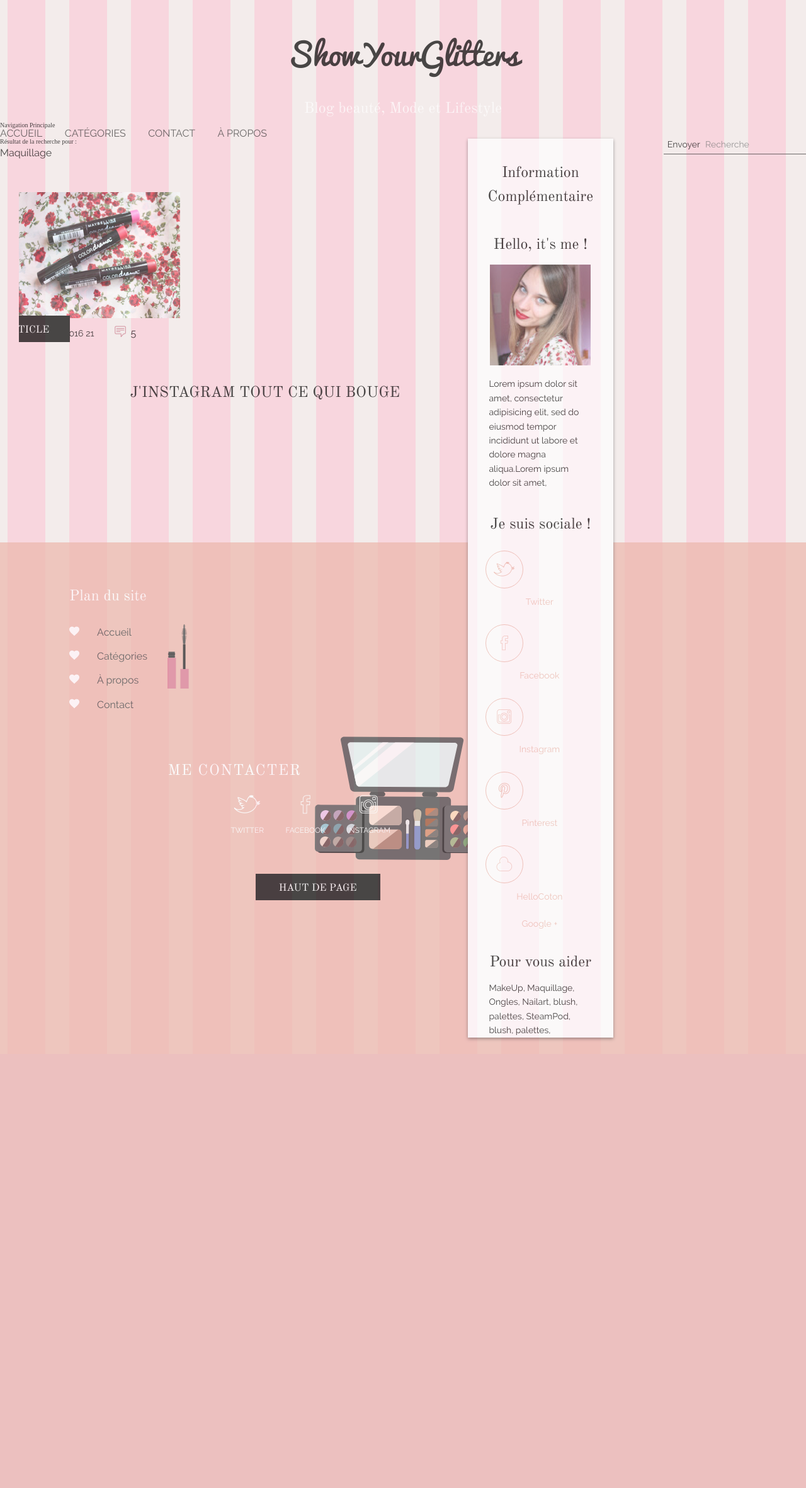
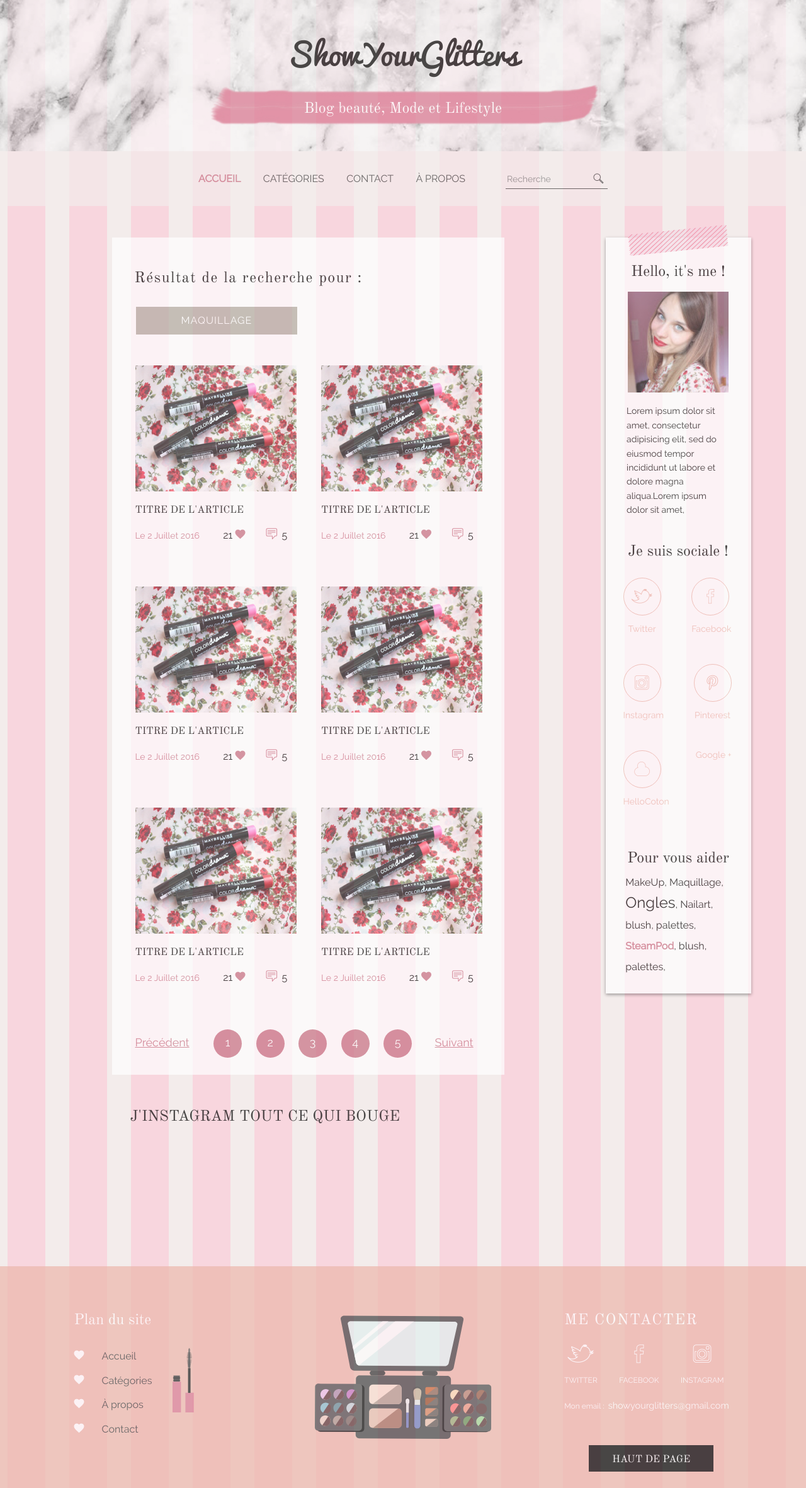
Before and after one commit to dylanschirino/blogbeauty, a PHP site: page /search.html in a window 1280 px wide. Shown: the whole page at 63% size. Before the commit the page ends 1652 px from the top, so only its background shows below. Run offline with PHP 8.4, Linux system fonts and the light colour scheme; some web fonts are replaced.

Commit message:
Search page done

```diff
--- a/www/css/styles.css
+++ b/www/css/styles.css
@@ -522,6 +522,28 @@ a {
 
 /* BLOGBEAUTY
 *
+* /sass/object/search.scss - NON design of the Search section stylesheet
+*
+* coded by Dylan Schirino
+* started at 02/08/2016
+*/
+.moreArticle__article--search {
+  margin-left: 3.7em; }
+
+.moreArticle__pagination--search {
+  width: 100%;
+  margin-left: 3.7em;
+  padding-bottom: 2.7em; }
+
+.search {
+  width: 62.3em; }
+  .search__keyword {
+    width: 16em;
+    height: 2.75em;
+    margin-left: 2.4em; }
+
+/* BLOGBEAUTY
+*
 * /sass/object/header.scss - non design header stylesheet
 *
 * coded by Dylan Schirino
@@ -782,7 +804,7 @@ a {
   font: 1.8em "raleway", "Helvetica", Arial, sans-serif;
   color: #C77083;
   text-decoration: underline;
-  padding-right: 1.8888em; }
+  padding-right: 0.8888em; }
   .pagination__link:hover {
     text-decoration: none; }
 
@@ -1021,10 +1043,12 @@ a {
 .commentform__label {
   font: 1.6em/1.9 "raleway", "Helvetica", Arial, sans-serif;
   text-transform: uppercase;
-  color: #C77083; }
+  color: #C77083;
+  letter-spacing: 1px; }
 
 .commentform__input {
-  font-size: 1.6em; }
+  font-size: 1.6em;
+  padding-left: 1em; }
 
 .commentform__submit {
   font: 1.6em/2.8 "old_standard";
@@ -1039,4 +1063,26 @@ a {
     background-color: white;
     color: black; }
 
+/* BLOGBEAUTY
+*
+* /sass/components/search.scss - design of the Search section stylesheet
+*
+* coded by Dylan Schirino
+* started at 02/08/2016
+*/
+.search {
+  background-color: white; }
+  .search__title {
+    font: 2.4em/3.6 "old_standard";
+    letter-spacing: 1.5px;
+    padding: 1em 0 0 1.5em; }
+  .search__keyword {
+    font-size: 1.6em;
+    line-height: 2.7em;
+    color: white;
+    text-transform: uppercase;
+    letter-spacing: 1px;
+    background-color: #B2ABA1;
+    text-align: center; }
+
 /*# sourceMappingURL=styles.css.map */
--- a/www/sass/components/_TextArticle.scss
+++ b/www/sass/components/_TextArticle.scss
@@ -77,9 +77,11 @@
     font: 1.6em/1.9 $raleway;
     text-transform: uppercase;
     color: $pink;
+    letter-spacing: 1px;
   }
   &__input{
     font-size: 1.6em;
+    padding-left: 1em;
   }
   &__submit{
     font:1.6em/2.8 $oldstandard;
--- a/www/sass/components/_discover.scss
+++ b/www/sass/components/_discover.scss
@@ -67,7 +67,7 @@
     font: 1.8em $raleway;
     color: $pink;
     text-decoration: underline;
-    padding-right: 1.8888em;
+    padding-right: 0.8888em;
     &:hover{
       text-decoration: none;
     }
--- /dev/null
+++ b/www/sass/components/_search.scss
@@ -0,0 +1,25 @@
+/* BLOGBEAUTY
+*
+* /sass/components/search.scss - design of the Search section stylesheet
+*
+* coded by Dylan Schirino
+* started at 02/08/2016
+*/
+
+.search{
+  background-color: $white;
+  &__title{
+    font: 2.4em/3.6 $oldstandard;
+    letter-spacing: 1.5px;
+    padding: 1em 0 0 1.5em;
+  }
+  &__keyword{
+    font-size:1.6em;
+    line-height:2.7em;
+    color: $white;
+    text-transform: uppercase;
+    letter-spacing: 1px;
+    background-color: $searchWord;
+    text-align: center;
+  }
+}
--- /dev/null
+++ b/www/sass/object/_search.scss
@@ -0,0 +1,29 @@
+/* BLOGBEAUTY
+*
+* /sass/object/search.scss - NON design of the Search section stylesheet
+*
+* coded by Dylan Schirino
+* started at 02/08/2016
+*/
+.moreArticle{
+  &__article{
+    &--search{
+      margin-left: 3.7em;
+    }
+  }
+  &__pagination{
+    &--search{
+      width:100%;
+      margin-left: 3.7em;
+      padding-bottom: 2.7em;
+    }
+  }
+}
+.search{
+  width: 62.3em;
+  &__keyword{
+    width: 16em;
+    height: 2.75em;
+    margin-left: 2.4em;
+  }
+}
--- a/www/sass/settings/colors.scss
+++ b/www/sass/settings/colors.scss
@@ -11,3 +11,5 @@ $blueTwitter:#4099FF;
 $blueFacebook:#3D5B93;
 $pinkCoton:#D30D66;
 $inputColor:#C3BAB2;
+
+$searchWord:#B2ABA1;
--- a/www/sass/styles.scss
+++ b/www/sass/styles.scss
@@ -31,6 +31,7 @@
 @import "object/about";
 @import "object/headArticle";
 @import "object/TextArticle";
+@import "object/search";
 // 6. Components - Design des composants, morceaux d'UI
 @import "components/header";
 @import "components/aside";
@@ -42,3 +43,4 @@
 @import "components/about";
 @import "components/headArticle";
 @import "components/TextArticle";
+@import "components/search";
--- a/www/search.html
+++ b/www/search.html
@@ -14,17 +14,18 @@
 </head>
 <body id="haut">
   <header class="header">
-
+    <div class="header__banner">
       <h1 aria-level="1" class="header__title">
         ShowYourGlitters
       </h1>
       <p class="header__subtitle">
         Blog beauté,&nbsp;Mode et Lifestyle
       </p>
-
-    <nav class="menu">
-      <h2 aria-level="2" class="menu__title">Navigation Principale</h2>
-      <a class="menu__link" href="index.html" title="Vers la page d'accueil">Accueil</a>
+    </div>
+    <nav class="header__menu">
+      <h2 aria-level="2" class="menu__title hidden">Navigation Principale</h2>
+      <div class="menu__container">
+        <a class="menu__link menu__link--active" href="index.html" title="Vers la page d'accueil">Accueil</a>
 
         <a class="menu__link" href="categories.html" title="Vers la page des catégories">Catégories</a>
 
@@ -32,18 +33,23 @@
 
         <a class="menu__link" href="about.html" title="Vers la page à propos">À Propos</a>
 
+        <form class="menu__form" action="#" method="post">
+          <input class="form__input" type="text" placeholder="Recherche" value="">
+          <input class="form__submit" type="submit" value="">
+        </form>
+      </div>
     </nav>
-    <form class="header__form" action="#" method="post">
-      <input class="form__input" type="text" placeholder="Recherche" value="">
-      <input class="form__input" type="submit" value="Envoyer">
-    </form>
   </header>
 
+
+  <div class="margin">
+
     <aside class="aside">
-    <h2 aria-level="2" class="aside__title">
+      <h2 aria-level="2" class="hidden">
         Information Complémentaire
       </h2>
       <section class="aside__section">
+        <img src="img/Sticker.svg" class="aside__sticker" width="160" height="50" alt="Autocollant décoratif">
         <h3 aria-level="3" class="aside__title">
           Hello,&nbsp;it's me !
         </h3>
@@ -58,22 +64,22 @@
           Je suis sociale !
         </h3>
         <ul class="aside__list">
-        <li class="aside__element">
+          <li class="aside__element aside__element--left">
             <a class="aside__link aside__link--twitter" href="#" title="Accéder à mon twitter">Twitter</a>
           </li>
-        <li class="aside__element">
+          <li class="aside__element aside__element--right">
             <a class="aside__link aside__link--facebook" href="#" title="Accéder à mon">Facebook</a>
           </li>
-        <li class="aside__element">
+          <li class="aside__element aside__element--left">
             <a class="aside__link aside__link--insta" href="#" title="Accéder à mon Instagram">Instagram</a>
           </li>
-        <li class="aside__element">
+          <li class="aside__element aside__element--right">
             <a class="aside__link aside__link--pinterest" href="#" title="Accéder à mon Pinterest">Pinterest</a>
           </li>
-        <li class="aside__element">
+          <li class="aside__element aside__element--left">
             <a class="aside__link aside__link--hellocoton" href="#" title="Accéder à mon HelloCoton">HelloCoton</a>
           </li>
-        <li class="aside__element">
+          <li class="aside__element aside__element--right">
             <a class="aside__link aside__link--google" href="#" title="Accéder à mon Google +">Google +</a>
           </li>
         </ul>
@@ -83,24 +89,30 @@
         <h3 aria-level="3" class="aside__title">
           Pour vous aider
         </h3>
-      <p class="aside__text">
+        <p class="aside__keyword">
           MakeUp, Maquillage,
-        Ongles, Nailart, blush, palettes,
-        SteamPod, blush, palettes,
+          <span class="aside__pointout">Ongles</span>, Nailart, blush, palettes,
+          <span class="aside__bold">SteamPod</span>, blush, palettes,
         </p>
       </section>
-
     </aside>
     <main>
-    <section class="search">
+      <section class="search article">
         <h2 aria-level="2" class="search__title">
           Résultat de la recherche pour&nbsp;:&nbsp;
         </h2>
         <p class="search__keyword">
           Maquillage
         </p>
-      <article class="moreArticle__article">
+        <section class="moreArticle">
+
+          <h3 aria-level="3" class="moreArticle__title hidden">
+            Découvrez plus d'article
+          </h3>
+          <article class="moreArticle__article moreArticle__article--search">
+            <figure class="moreArticle__link">
               <img class="moreArticle__img" src="img/smallarticle.jpg">
+            </figure>
             <div class="moreArticle__container">
               <span class="moreArticle__theme">
                 Maquillage
@@ -108,16 +120,17 @@
               <p class="moreArticle__text">
                 Ma découverte de la marque Sleek Makeup date d’il y a quelques années avec un achat…
               </p>
-          <a class="latest__button" href="#" title="Découvrir plus sur cette article">
+              <a class="moreArticle__button latest__button" href="#" title="Découvrir plus sur cette article">
                 Lire l'article
               </a>
             </div>
-        <h4 aria-level="4">Titre de l'article</h4>
+
+            <h4 aria-level="4" class="moreArticle__titleCards">Titre de l'article</h4>
             <ul class="moreArticle__list">
-          <li class="moreArticle__element">
+              <li class="moreArticle__element latest__element--time">
                 Le 2 Juillet 2016
               </li>
-          <li class="moreArticle__element moreArticle__element--like">
+              <li class="moreArticle__element latest__element--like">
                 21
               </li>
               <li class="moreArticle__element moreArticle__element--comment">
@@ -125,7 +138,180 @@
               </li>
             </ul>
           </article>
+
+          <article class="moreArticle__article moreArticle__article--search">
+            <figure class="moreArticle__link">
+              <img class="moreArticle__img" src="img/smallarticle.jpg">
+            </figure>
+            <div class="moreArticle__container">
+              <span class="moreArticle__theme">
+                Maquillage
+              </span>
+              <p class="moreArticle__text">
+                Ma découverte de la marque Sleek Makeup date d’il y a quelques années avec un achat…
+              </p>
+              <a class="moreArticle__button latest__button" href="#" title="Découvrir plus sur cette article">
+                Lire l'article
+              </a>
+            </div>
+
+            <h4 aria-level="4" class="moreArticle__titleCards">Titre de l'article</h4>
+            <ul class="moreArticle__list">
+              <li class="moreArticle__element latest__element--time">
+                Le 2 Juillet 2016
+              </li>
+              <li class="moreArticle__element latest__element--like">
+                21
+              </li>
+              <li class="moreArticle__element moreArticle__element--comment">
+                5
+              </li>
+            </ul>
+          </article>
+
+          <article class="moreArticle__article moreArticle__article--search">
+            <figure class="moreArticle__link">
+              <img class="moreArticle__img" src="img/smallarticle.jpg">
+            </figure>
+            <div class="moreArticle__container">
+              <span class="moreArticle__theme">
+                Maquillage
+              </span>
+              <p class="moreArticle__text">
+                Ma découverte de la marque Sleek Makeup date d’il y a quelques années avec un achat…
+              </p>
+              <a class="moreArticle__button latest__button" href="#" title="Découvrir plus sur cette article">
+                Lire l'article
+              </a>
+            </div>
+
+            <h4 aria-level="4" class="moreArticle__titleCards">Titre de l'article</h4>
+            <ul class="moreArticle__list">
+              <li class="moreArticle__element latest__element--time">
+                Le 2 Juillet 2016
+              </li>
+              <li class="moreArticle__element latest__element--like">
+                21
+              </li>
+              <li class="moreArticle__element moreArticle__element--comment">
+                5
+              </li>
+            </ul>
+          </article>
+
+          <article class="moreArticle__article moreArticle__article--search">
+            <figure class="moreArticle__link">
+              <img class="moreArticle__img" src="img/smallarticle.jpg">
+            </figure>
+            <div class="moreArticle__container">
+              <span class="moreArticle__theme">
+                Maquillage
+              </span>
+              <p class="moreArticle__text">
+                Ma découverte de la marque Sleek Makeup date d’il y a quelques années avec un achat…
+              </p>
+              <a class="moreArticle__button latest__button" href="#" title="Découvrir plus sur cette article">
+                Lire l'article
+              </a>
+            </div>
+
+            <h4 aria-level="4" class="moreArticle__titleCards">Titre de l'article</h4>
+            <ul class="moreArticle__list">
+              <li class="moreArticle__element latest__element--time">
+                Le 2 Juillet 2016
+              </li>
+              <li class="moreArticle__element latest__element--like">
+                21
+              </li>
+              <li class="moreArticle__element moreArticle__element--comment">
+                5
+              </li>
+            </ul>
+          </article>
+
+          <article class="moreArticle__article moreArticle__article--search">
+            <a href="#" class="moreArticle__link" title="Accéder à l'article">
+              <img class="moreArticle__img" src="img/smallarticle.jpg">
+            </a>
+            <div class="moreArticle__container">
+              <span class="moreArticle__theme">
+                Maquillage
+              </span>
+              <p class="moreArticle__text">
+                Ma découverte de la marque Sleek Makeup date d’il y a quelques années avec un achat…
+              </p>
+              <a class="moreArticle__button latest__button" href="#" title="Découvrir plus sur cette article">
+                Lire l'article
+              </a>
+            </div>
+
+
+            <h4 aria-level="4" class="moreArticle__titleCards">Titre de l'article</h4>
+            <ul class="moreArticle__list">
+              <li class="moreArticle__element latest__element--time">
+                Le 2 Juillet 2016
+              </li>
+              <li class="moreArticle__element latest__element--like">
+                21
+              </li>
+              <li class="moreArticle__element moreArticle__element--comment">
+                5
+              </li>
+            </ul>
+          </article>
+
+          <article class="moreArticle__article moreArticle__article--search">
+            <a href="#" class="moreArticle__link" title="Accéder à l'article">
+              <img class="moreArticle__img" src="img/smallarticle.jpg">
+            </a>
+            <div class="moreArticle__container">
+              <span class="moreArticle__theme">
+                Maquillage
+              </span>
+              <p class="moreArticle__text">
+                Ma découverte de la marque Sleek Makeup date d’il y a quelques années avec un achat…
+              </p>
+              <a class="moreArticle__button latest__button" href="#" title="Découvrir plus sur cette article">
+                Lire l'article
+              </a>
+            </div>
+            <h4 aria-level="4" class="moreArticle__titleCards">Titre de l'article</h4>
+            <ul class="moreArticle__list">
+              <li class="moreArticle__element latest__element--time">
+                Le 2 Juillet 2016
+              </li>
+              <li class="moreArticle__element latest__element--like">
+                21
+              </li>
+              <li class="moreArticle__element moreArticle__element--comment">
+                5
+              </li>
+            </ul>
+          </article>
+
+          <div class="moreArticle__pagination moreArticle__pagination--search">
+            <a class="pagination__link" href="#" title="Revenir a la page précédente">Précédent</a>
+            <ul class="pagination__list">
+              <li class="pagination__element">
+                1
+              </li>
+              <li class="pagination__element">
+                2
+              </li>
+              <li class="pagination__element">
+                3
+              </li>
+              <li class="pagination__element">
+                4
+              </li>
+              <li class="pagination__element">
+                5
+              </li>
+            </ul>
+            <a class="pagination__link" href="#" title="Aller à la page suivante">Suivant</a>
+          </div>
       </section>
+    </div>
 
     <section class="instagram">
       <h3 class="instagram__title" aria-level="3">
@@ -136,6 +322,8 @@
   </main>
 
   <footer class="footer">
+
+    <div class="margin">
       <section class="footer__plan">
         <h3 class="plan__title">
           Plan du site
@@ -158,20 +346,25 @@
       </section>
 
       <section class="footer__contact">
+        <div class="contact__container">
           <h3 class="contact__title">
             Me contacter
           </h3>
-    <div class="contact__container">
           <a class="contact__link contact__link--twitter" href="#" title="Accéder à mon twitter">Twitter</a>
 
           <a class="contact__link contact__link--facebook" href="#" title="Accéder à mon">Facebook</a>
 
           <a class="contact__link contact__link--insta" href="#" title="Accéder à mon Instagram">Instagram</a>
 
-      <a class="contact__link contact__link--mail" href="mailto:showyourglitters@gmail.com" title="M'envoyez un email avec votre gestionnaire de Mail">
+          <p class="contact__email">Mon email&nbsp;:&nbsp;
+            <a class="contact__link contact__link--mail" href="mailto:showyourglitters@gmail.com" title="M'envoyez un email avec votre gestionnaire de Mail">showyourglitters@gmail.com</a>
+          </p>
+
         </div>
         <a class="latest__button" href="#haut" title="Prendre l'ascenseur pour remonter en haut de la page">Haut de page</a>
       </section>
+
+    </div>
   </footer>
 </body>
 </html>
```
Also changed, not shown: 1 other file. Lines whose indentation alone changed are shown as unchanged.
